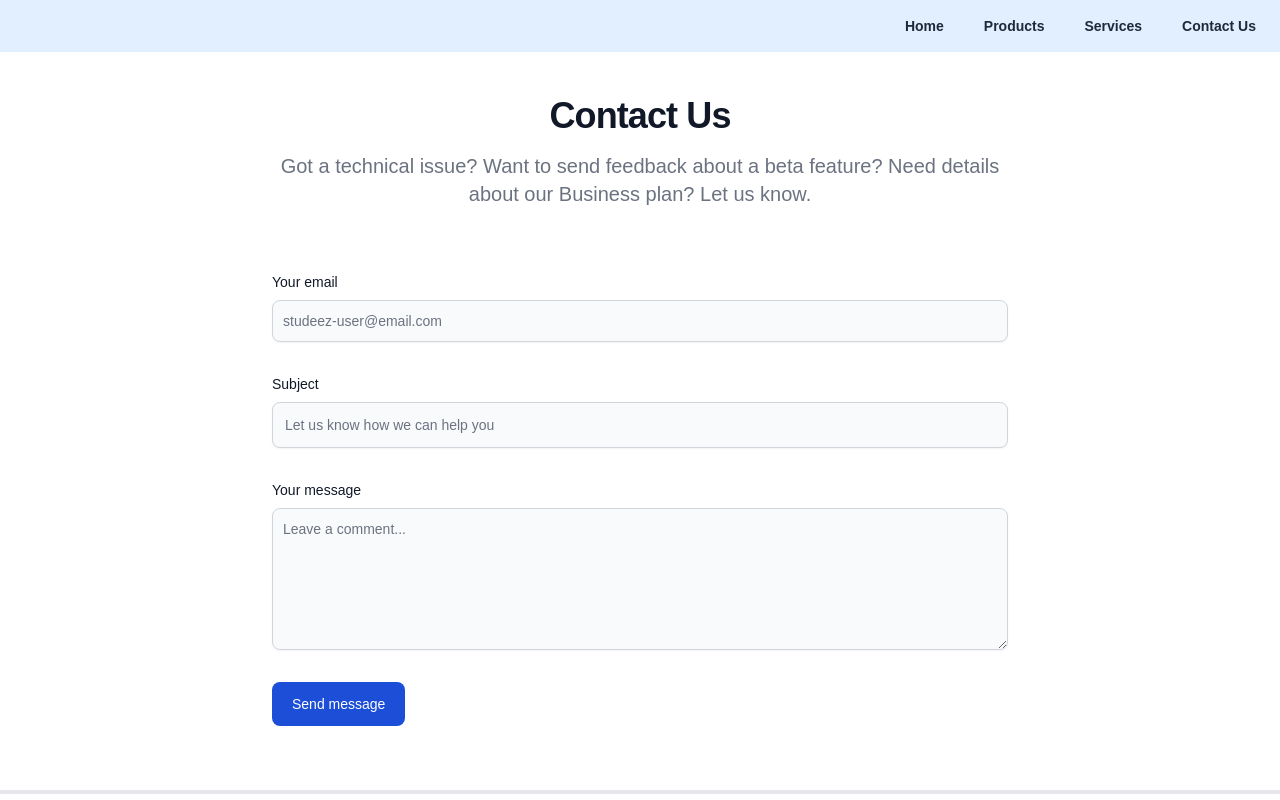
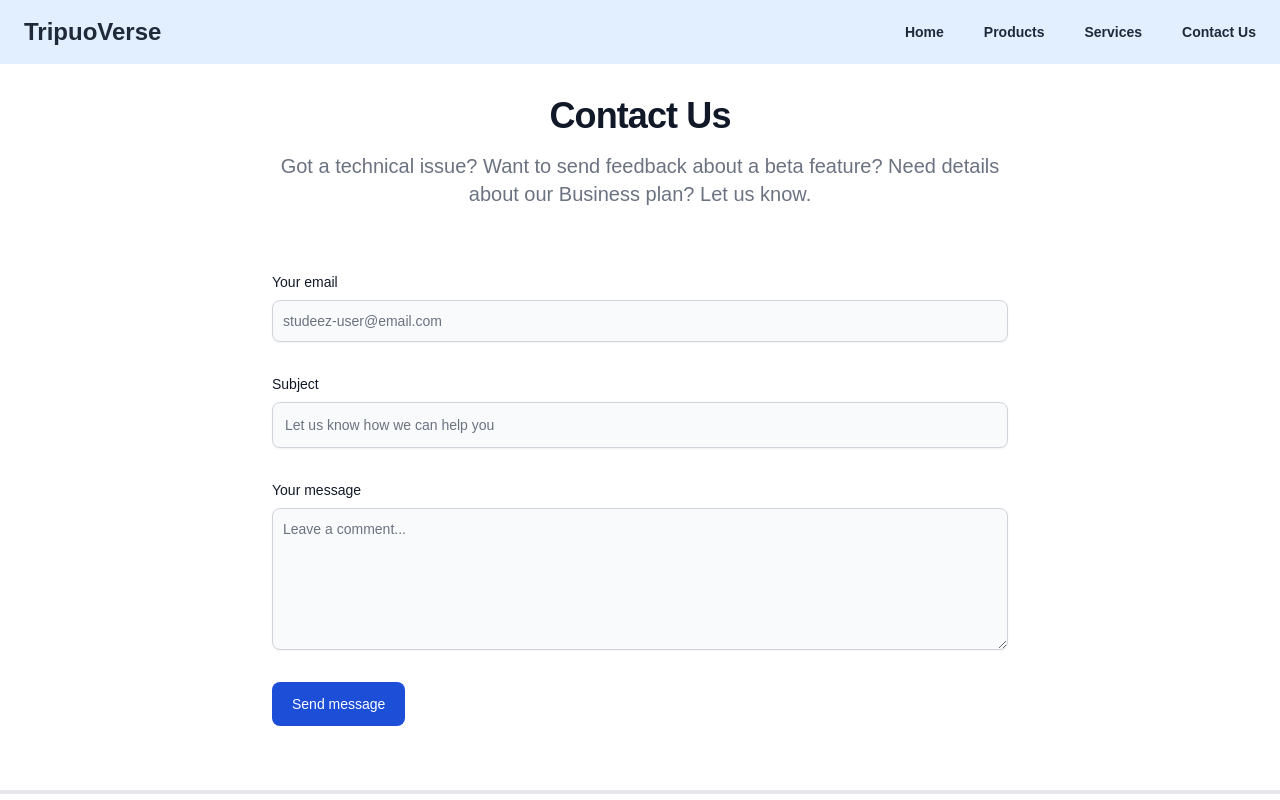
Before and after one commit to OsegoTech/tripuoverse, a Vue app: page /contact in a window 1280 px wide. Shown: the top 800 px of the page. Built offline with nearby package versions, Linux system fonts and the light colour scheme; no server answers; a web font is replaced by a local one.

Commit message:
Fixed image URL and upload to cloudinary

```diff
--- a/src/Views/ProductsView.vue
+++ b/src/Views/ProductsView.vue
@@ -12,7 +12,7 @@
               :name="product.name"
               :price="product.price"
               :description="product.description"
-              :image="getImageUrl(product.image)"
+              :image="product.image"
               seller="John Doe"
               :date="product.date"
             />
--- a/src/components/TheNavbar.vue
+++ b/src/components/TheNavbar.vue
@@ -8,7 +8,7 @@
           <router-link
             to="/"
             class="text-xl font-bold text-gray-800 md:text-2xl hover:text-blue-400"
-            >{{ appName }}
+            >TripuoVerse
           </router-link>
           <!-- Mobile menu button -->
           <div @click="showMenu = !showMenu" class="flex md:hidden">
```
